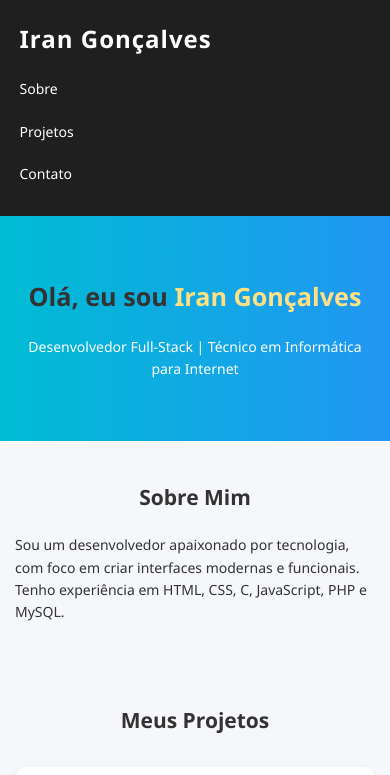
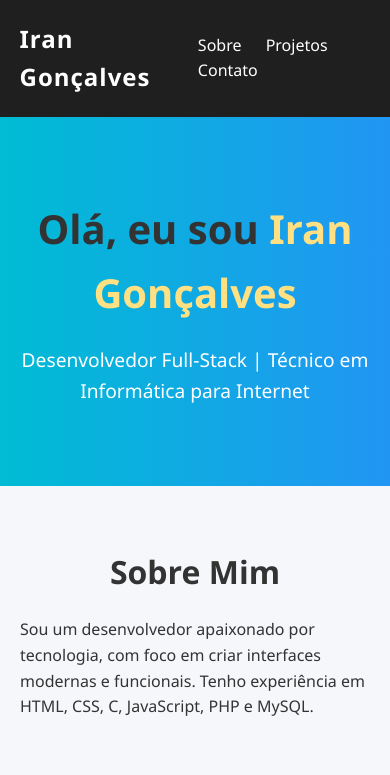
Before and after one commit to Iran3004/Iran3004.github.io, a plain HTML site: page index.html in a window 390 px wide. Shown: the top 775 px of the page. Drawn offline with Linux system fonts and the light colour scheme.

Commit message:
Update style.css

```diff
--- a/style.css
+++ b/style.css
@@ -1,9 +1,8 @@
-/* Reset básico */
 * {
     margin: 0;
     padding: 0;
     box-sizing: border-box;
-  }
+}
 
   body {
     font-family: 'Segoe UI', sans-serif;
@@ -12,7 +11,7 @@
     line-height: 1.6;
   }
 
-  /* Cabeçalho */
+
   header {
     background: #1f1f1f;
     padding: 20px 0;
@@ -44,7 +43,7 @@
     color: #00bcd4;
   }
 
-  /* Hero (início) */
+
   #hero {
     background: linear-gradient(to right, #00bcd4, #2196f3);
     color: white;
@@ -65,7 +64,7 @@
     margin-top: 10px;
   }
 
-  /* Seções */
+
   .section {
     padding: 60px 20px;
   }
@@ -82,7 +81,7 @@
     text-align: center;
   }
 
-  /* Grid de projetos */
+
   .grid {
     display: grid;
     grid-template-columns: repeat(auto-fit, minmax(250px, 1fr));
@@ -115,7 +114,7 @@
     text-decoration: underline;
   }
 
-  /* Contato */
+
   #contato p {
     text-align: center;
     margin: 8px 0;
@@ -125,7 +124,7 @@
     color: #2196f3;
   }
 
-  /* Rodapé */
+
   footer {
     background: #1f1f1f;
     color: white;
@@ -133,59 +132,3 @@
     padding: 20px;
     font-size: 14px;
   }
-/* Responsividade para tablets e celulares */
-@media (max-width: 768px) {
-  header .container {
-    flex-direction: column;
-    align-items: flex-start;
-  }
-
-  nav {
-    margin-top: 10px;
-    display: flex;
-    flex-direction: column;
-    width: 100%;
-  }
-
-  nav a {
-    margin: 10px 0;
-  }
-
-  #hero h2 {
-    font-size: 1.8em;
-  }
-
-  #hero p {
-    font-size: 1em;
-  }
-
-  h2 {
-    font-size: 1.5em;
-  }
-
-  .card {
-    padding: 16px;
-  }
-
-  footer {
-    font-size: 12px;
-  }
-}
-
-@media (max-width: 480px) {
-  body {
-    font-size: 14px;
-  }
-
-  .section {
-    padding: 40px 15px;
-  }
-
-  #hero {
-    padding: 60px 15px;
-  }
-
-  .card h3 {
-    font-size: 1.1em;
-  }
-}
```
